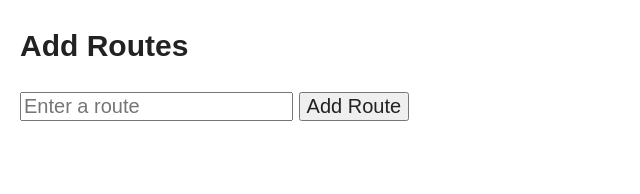
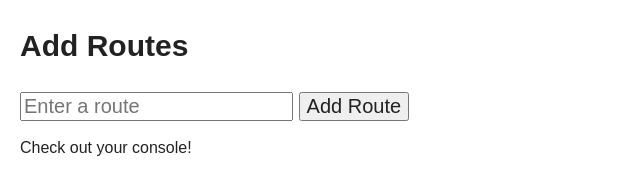
Before and after one commit to bpeacock/lennonjs, a plain HTML site: page demo.html in a window 1280 px wide. Shown: the whole page, without its empty margins (0-640 px from the left). Drawn offline with nearby package versions, Linux system fonts and the light colour scheme.

Commit message:
add console message

```diff
--- a/demo.html
+++ b/demo.html
@@ -19,6 +19,7 @@
                <input name="path" value="" placeholder="Enter a route" />
                <input type="submit" value="Add Route" />
           </form>
+          <p>Check out your console!</p>
           <ul class="routes">
           </ul>
      </div>
```
